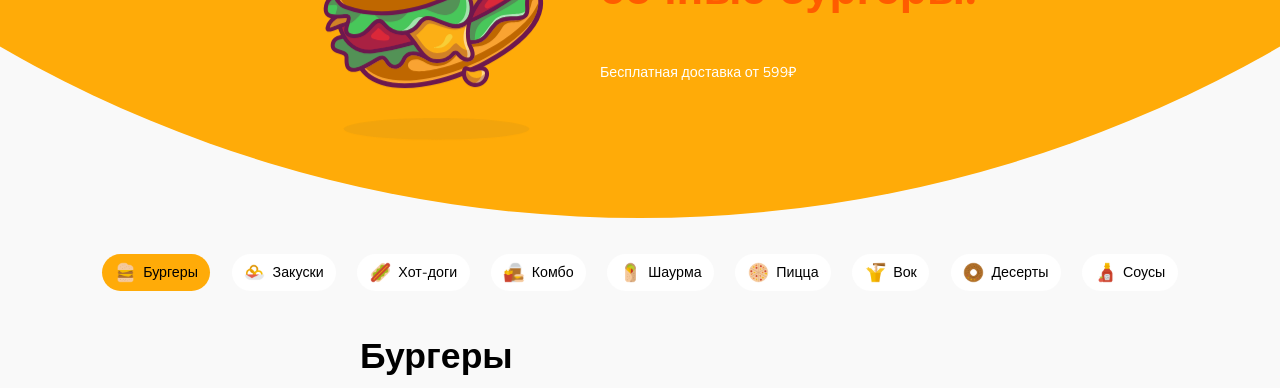
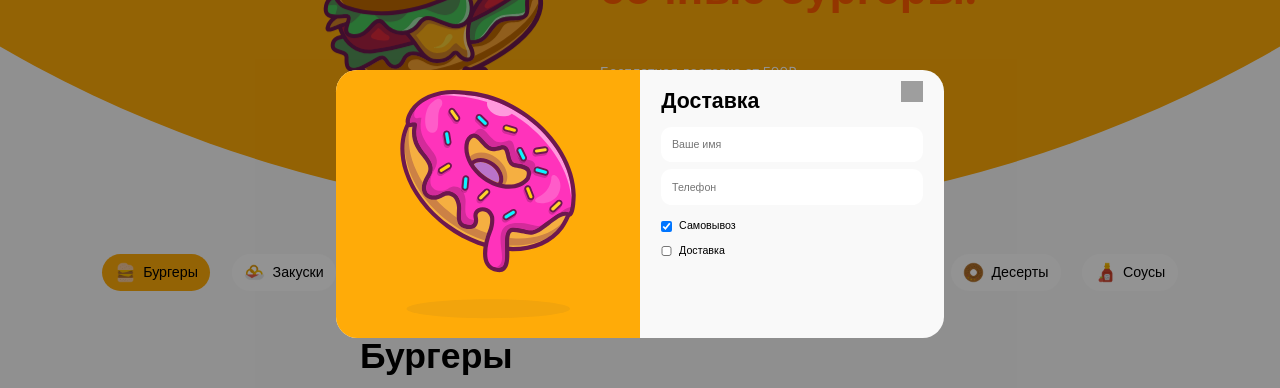
Before and after one commit to salohiddinovAsadbek/burger-shopping, a React (Create React App) app: page / in a window 1280 px wide. Shown: the part 196-584 px from the top of the page. Built offline with nearby package versions, Linux system fonts and the light colour scheme; grey boxes are pictures that could not be loaded.

Commit message:
confirm added

```diff
--- a/src/App.js
+++ b/src/App.js
@@ -11,6 +11,7 @@ import burger5 from "./images/burger5.svg";
 import burger6 from "./images/burger6.svg";
 import { Toaster } from "react-hot-toast";
 import Show from "./components/show";
+import Confirm from "./components/confirm";
 
 export const DataContext = createContext();
 
@@ -69,6 +70,7 @@ function App() {
   const [basket, setBasket] = useState([]);
   const [infoShow, setInfoShow] = useState(false);
   const [dataShow, setDataShow] = useState({});
+  // const [confirm, setConfirm] = useState();
 
   const addProduct = (product) => {
     setBasket((c) => [...c, product]);
@@ -98,6 +100,7 @@ function App() {
       <Navbar />
       <Main />
       {infoShow ? <Show data={dataShow} /> : ""}
+      <Confirm />
       <Toaster />
     </DataContext.Provider>
   );
--- a/src/assets/basket.css
+++ b/src/assets/basket.css
@@ -298,6 +298,10 @@
 }
 
 @media only screen and (max-width: 768px) {
+  .position {
+    height: calc(48 / 7.68 * 1vw);
+  }
+
   .closeBasket {
     display: flex;
     position: absolute;
@@ -450,6 +454,10 @@
 }
 
 @media only screen and (max-width: 320px) {
+  .position {
+    height: calc(48 / 3.2 * 1vw);
+  }
+
   .closeBasket {
     right: calc(10 / 3.2 * 1vw) !important;
     font-size: calc(10 / 3.2 * 1vw) !important;
--- /dev/null
+++ b/src/assets/confirm.css
@@ -0,0 +1,110 @@
+.confirm {
+  position: fixed;
+  top: 0;
+  display: flex;
+  justify-content: center;
+  align-items: center;
+  background-color: rgba(0, 0, 0, 0.425);
+  width: 100%;
+  height: 100vh;
+}
+
+.confirmWrapper {
+  width: calc(684 / 14.4 * 1vw);
+  height: auto;
+  display: flex;
+  border: none;
+  border-radius: calc(24 / 14.4 * 1vw) !important;
+  background-color: #f9f9f9;
+  overflow: hidden;
+}
+
+.confirmWrapper > div {
+  width: 50%;
+}
+
+.confirmWrapper > div:first-child {
+  background-color: #ffab08;
+  display: flex;
+  justify-content: center;
+  align-items: center;
+}
+
+.confirmWrapper > div:first-child > img {
+  width: calc(302 / 14.4 * 1vw);
+  height: calc(302 / 14.4 * 1vw);
+}
+
+.userInfos {
+  padding: calc(24 / 14.4 * 1vw);
+}
+
+.userInfos > div:first-child {
+  display: flex;
+  justify-content: space-between;
+  align-items: center;
+}
+
+.confirmTitle {
+  font-family: Nunito, sans-serif;
+  font-size: calc(24 / 14.4 * 1vw);
+  font-weight: 600;
+  line-height: calc(24 / 14.4 * 1vw);
+}
+
+.closeConfirm > img {
+  width: calc(24 / 14.4 * 1vw);
+  height: calc(24 / 14.4 * 1vw);
+}
+
+.closeConfirm {
+  width: auto;
+  border: none;
+  background-color: inherit;
+  margin-top: calc(-20 / 14.4 * 1vw);
+}
+
+.userInfoInputs {
+  display: flex;
+  flex-direction: column;
+  gap: calc(8 / 14.4 * 1vw);
+  margin-top: calc(16 / 14.4 * 1vw);
+}
+
+.userInfoInputs > input {
+  height: calc(40 / 14.4 * 1vw);
+  border-radius: calc(12 / 14.4 * 1vw);
+  border: none;
+  padding-left: calc(12 / 14.4 * 1vw);
+  font-family: Nunito, sans-serif;
+  font-size: calc(12 / 14.4 * 1vw);
+  font-weight: 400;
+  line-height: calc(16 / 14.4 * 1vw);
+  color: #b1b1b1;
+}
+
+.selectDelivery {
+  display: flex;
+  flex-direction: column;
+  gap: calc(12 / 14.4 * 1vw);
+  margin-top: calc(16 / 14.4 * 1vw);
+}
+
+.selectDelivery > label {
+  display: flex;
+  gap: calc(8 / 14.4 * 1vw);
+  align-items: center;
+}
+
+.selectDelivery > label > input {
+  width: calc(12 / 14.4 * 1vw);
+  height: calc(12 / 14.4 * 1vw);
+  border-radius: 50%;
+}
+
+.selectDelivery > label > p {
+  font-family: Nunito, sans-serif;
+  font-size: calc(12 / 14.4 * 1vw);
+  font-weight: 400;
+  line-height: calc(16 / 14.4 * 1vw);
+}
--- a/src/assets/show.css
+++ b/src/assets/show.css
@@ -7,6 +7,7 @@
   display: flex;
   justify-content: center;
   align-items: center;
+  z-index: 111;
 }
 
 .show {
@@ -361,3 +362,118 @@
     line-height: calc(20 / 7.68 * 1vw);
   }
 }
+
+@media only screen and (max-width: 320px) {
+  .show1 {
+    width: 100vw;
+    height: 100vh;
+    align-items: start;
+  }
+
+  .show {
+    width: 100%;
+    padding: calc(10 / 3.2 * 1vw);
+    padding-bottom: calc(32 / 3.2 * 1vw);
+    padding-top: calc(32 / 3.2 * 1vw);
+    border-radius: calc(0 / 3.2 * 1vw);
+  }
+
+  .showTitle {
+    font-size: calc(28 / 3.2 * 1vw);
+    line-height: calc(34 / 3.2 * 1vw);
+  }
+
+  .showClose {
+    padding: calc(5 / 3.2 * 1vw);
+    margin-top: calc(-35 / 3.2 * 1vw);
+  }
+
+  .showClose > img {
+    width: calc(24 / 3.2 * 1vw);
+    height: calc(24 / 3.2 * 1vw);
+  }
+
+  .showWrapper {
+    gap: calc(8 / 3.2 * 1vw);
+    margin-top: calc(16 / 3.2 * 1vw);
+    margin-bottom: calc(24 / 3.2 * 1vw);
+    flex-direction: column;
+  }
+
+  .showWrapper > img {
+    width: calc(300 / 3.2 * 1vw);
+    height: calc(232 / 3.2 * 1vw);
+  }
+
+  .showInfo > p:first-child {
+    font-size: calc(12 / 3.2 * 1vw);
+    line-height: calc(16 / 3.2 * 1vw);
+  }
+
+  .showInfo > p:nth-child(2) {
+    font-size: calc(10 / 3.2 * 1vw);
+    line-height: calc(13 / 3.2 * 1vw);
+    margin-top: calc(10 / 3.2 * 1vw);
+  }
+
+  .showInfo > p:nth-child(3) {
+    gap: calc(2 / 3.2 * 1vw);
+    margin-top: calc(4 / 3.2 * 1vw);
+    margin-bottom: calc(4 / 3.2 * 1vw);
+  }
+
+  .showInfo > p:nth-child(3) > span {
+    font-size: calc(10 / 3.2 * 1vw);
+    line-height: calc(13 / 3.2 * 1vw);
+  }
+
+  .showInfo > p:last-child {
+    font-size: calc(10 / 3.2 * 1vw);
+    line-height: calc(13 / 3.2 * 1vw);
+  }
+
+  .showForm > div {
+    gap: calc(8 / 3.2 * 1vw);
+    height: calc(30 / 3.2 * 1vw);
+  }
+
+  .showForm {
+    flex-direction: column;
+    margin-top: calc(98 / 3.2 * 1vw);
+  }
+
+  .showAddButton {
+    width: calc(218 / 3.2 * 1vw);
+    height: 100%;
+    border-radius: calc(8 / 3.2 * 1vw);
+    font-size: calc(12 / 3.2 * 1vw);
+    line-height: calc(12 / 3.2 * 1vw);
+  }
+
+  .addMinusButton {
+    gap: calc(19 / 3.2 * 1vw);
+    padding: calc(7 / 3.2 * 1vw) calc(8 / 3.2 * 1vw);
+    border-radius: calc(8 / 3.2 * 1vw);
+    height: 100%;
+  }
+
+  .addMinusButton > button {
+    font-size: calc(12 / 3.2 * 1vw);
+    line-height: calc(16 / 3.2 * 1vw);
+  }
+
+  .addMinusButton > p {
+    font-size: calc(12 / 3.2 * 1vw);
+    line-height: calc(16 / 3.2 * 1vw);
+  }
+
+  .showPrice {
+    font-size: calc(16 / 3.2 * 1vw);
+    line-height: calc(21 / 3.2 * 1vw);
+    width: 100%;
+    display: flex;
+    justify-content: end;
+    text-align: end;
+    margin-top: calc(16 / 3.2 * 1vw);
+  }
+}
--- /dev/null
+++ b/src/components/confirm.js
@@ -0,0 +1,74 @@
+import pic from "../images/pic.svg";
+import close from "../images/close.svg";
+import "../assets/confirm.css";
+import { useState } from "react";
+
+function Confirm() {
+  const [username, setUserName] = useState("");
+  const [phone, setUserPhone] = useState("");
+  const [typeOfDelivery, setType] = useState("your");
+
+  return (
+    <div className="confirm">
+      <div className="confirmWrapper">
+        <div>
+          <img src={pic} alt="pic" />
+        </div>
+        <div className="userInfos">
+          <div>
+            <p className="confirmTitle">Доставка</p>
+            <button className="closeConfirm">
+              <img src={close} alt="close" />
+            </button>
+          </div>
+          <div className="userInfoInputs">
+            <input
+              type="text"
+              placeholder="Ваше имя"
+              value={username}
+              onChange={(e) => setUserName(e.target.value)}
+            />
+            <input
+              type="number"
+              placeholder="Телефон"
+              onChange={(e) => {
+                setUserPhone(e.target.value);
+              }}
+              value={phone}
+            />
+          </div>
+          <div className="selectDelivery">
+            <label
+              htmlFor="your"
+              onClick={() => {
+                setType("your");
+              }}
+            >
+              <input
+                type="checkbox"
+                id="your"
+                checked={typeOfDelivery === "your"}
+              />
+              <p>Самовывоз</p>
+            </label>
+            <label
+              htmlFor="deliver1"
+              onClick={() => {
+                setType("delivery");
+              }}
+            >
+              <input
+                type="checkbox"
+                id="deliver1"
+                checked={typeOfDelivery === "delivery"}
+              />
+              <p>Доставка</p>
+            </label>
+          </div>
+        </div>
+      </div>
+    </div>
+  );
+}
+
+export default Confirm;
```
Also changed, not shown: src/child.js (deleted, +0 -23 lines), src/images/pic.svg (added).
